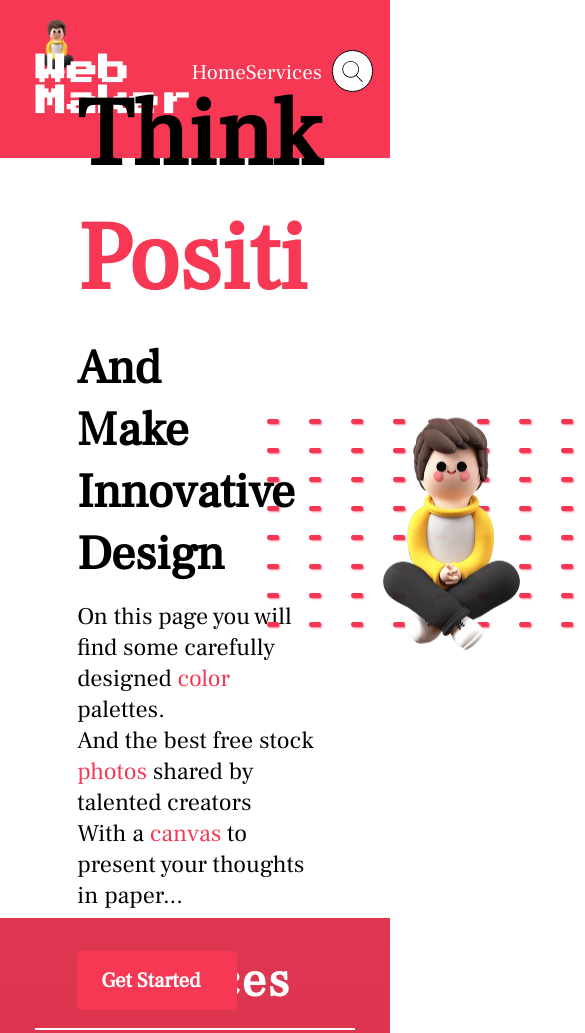
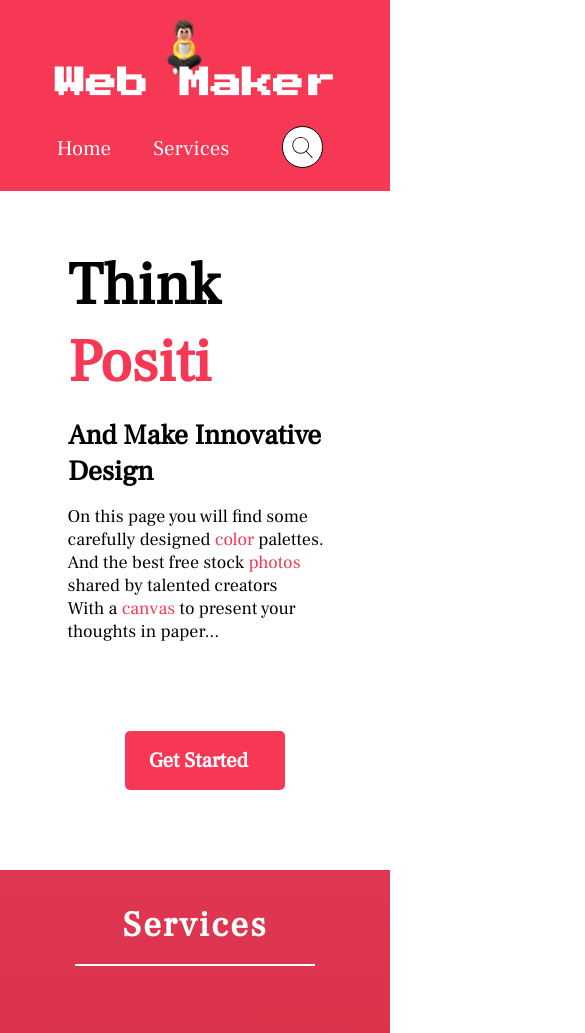
Before and after one commit to robin1811/web_Maker, a plain HTML site: page index.html in a window 390 px wide. Shown: the top 1033 px of the page, 585 px wide, since content can reach past the window. Drawn offline with nearby package versions, Linux system fonts and the light colour scheme; no server answers; a script that the page names is missing; a web font is replaced by a local one.

Commit message:
added some responsiveness

```diff
--- a/style.css
+++ b/style.css
@@ -58,6 +58,7 @@ nav {
 /* position: relative; */
   display: flex;
   align-items: center;
+  flex-wrap: wrap;
   padding: 1rem;
   min-height: 10vh;
   width: 90%;
@@ -161,6 +162,7 @@ nav h1 span:hover{
   width: 85%;
   margin: auto;
   display: flex;
+  flex-wrap: wrap;
   align-items: center;
   min-height: 90vh;
 }
@@ -168,17 +170,18 @@ nav h1 span:hover{
 .homepage-left {
     flex: 2 1 40rem;
     /* background: cornflowerblue; */
-    height: 90vh;
+    min-height: 90vh;
     display: flex;
     flex-direction: column;
     justify-content: center;
     padding: 3rem;
+    margin-right: 5rem;
 }
 .moveable-div{
 
 }
 .homepage-right {
-    height: 90vh;
+    min-height: 90vh;
     display: flex;
     align-items: center;
     justify-content: center;
@@ -195,6 +198,7 @@ nav h1 span:hover{
 }
 .homepage-left h2{
     font-size: 6rem;
+    font-size: calc(4.2rem + 1vw);
     padding: 0.5rem 0;
     transform-origin: left;
     transform: scaleX(0);
@@ -206,6 +210,7 @@ nav h1 span:hover{
 
     padding: 0.5rem 0;
     font-size: 3rem;
+    font-size: calc(1.8rem + 1vw);
     transform-origin: left;
     transform: scaleX(0);
     animation: revealTextReverse 1s ease-in-out forwards 2.2s;
@@ -245,6 +250,7 @@ nav h1 span:hover{
 .homepage-left p{
     padding: 0.5rem 0;
     font-size: 1.5rem;
+    font-size: calc(1rem + 0.5vw);
     opacity: 0;
     animation: fadeIn 1s linear forwards 4s;
 }
@@ -490,13 +496,10 @@ nav ul li a:hover{
 
 /* footer */
 
-footer{
-    height: 10vh;
-    background: black;
-}
 
 
 footer {
+min-height: 10vh;
   color: white;
   background: #222;
   /* background: rgba(19, 28, 39, 1); */
@@ -526,18 +529,7 @@ footer img{
     background: white;
 }
 
-
-
-/* .  position: absolute;
-    background: #f63854;
-    height: 5rem;
-    width: 5rem;
-    top: 2%;
-    right: 0%;
-    z-index: 999;
-}div-cross-btn{ */
-
-
+/* search button */
 .fa-window-close{
     color: white;
 }
@@ -634,3 +626,70 @@ footer img{
    #changing-text {
     color: #f63854;
   }
+
+/* media queries */
+
+@media screen and (max-width: 1119px) {
+    nav h1{
+        padding-bottom: 1.5rem;
+        text-align: center;
+    }
+    .homepage{
+        width: 90%;
+        margin-right: 0rem;
+        min-height: 50vh;
+    }
+    .homepage-left{
+        /* text-align: center; */
+        margin-right: 0rem;
+        min-height: 50vh;
+    }
+    .homepage-left div:nth-child(1){
+        width: 100%;
+        position: relative;
+    }
+    .homepage-left div:nth-child(2){
+        width: 100%;
+        position: relative;
+    }
+    .homepage-left a{
+        margin: 2rem auto;
+        margin-top: 5rem ;
+    }
+    .homepage-left h2{
+        font-size: calc(3.5rem + 1vw);
+    }
+    .homepage-left h3{
+        font-size: calc(1.5rem + 1vw);
+    }
+    .homepage-right {
+        display: none;
+    }
+    footer h5{
+        margin-bottom: 1rem;
+        text-align: center;
+    }
+    footer ul{
+        /* margin-bottom: 1rem; */
+    }
+  }
+
+  @media screen and (max-width: 700px){
+    .homepage{
+        width: 95%;
+        margin-right: 0rem;
+    }
+  @media screen and (max-width: 475px){
+    .service div{
+        width: 90%;
+    }
+    .service-heading{
+        font-size: 2.2rem;
+        width: 15rem;
+    }
+    .service div img{
+        height: 20%;
+        width: 35%;
+    }
+    }
+  }
```
